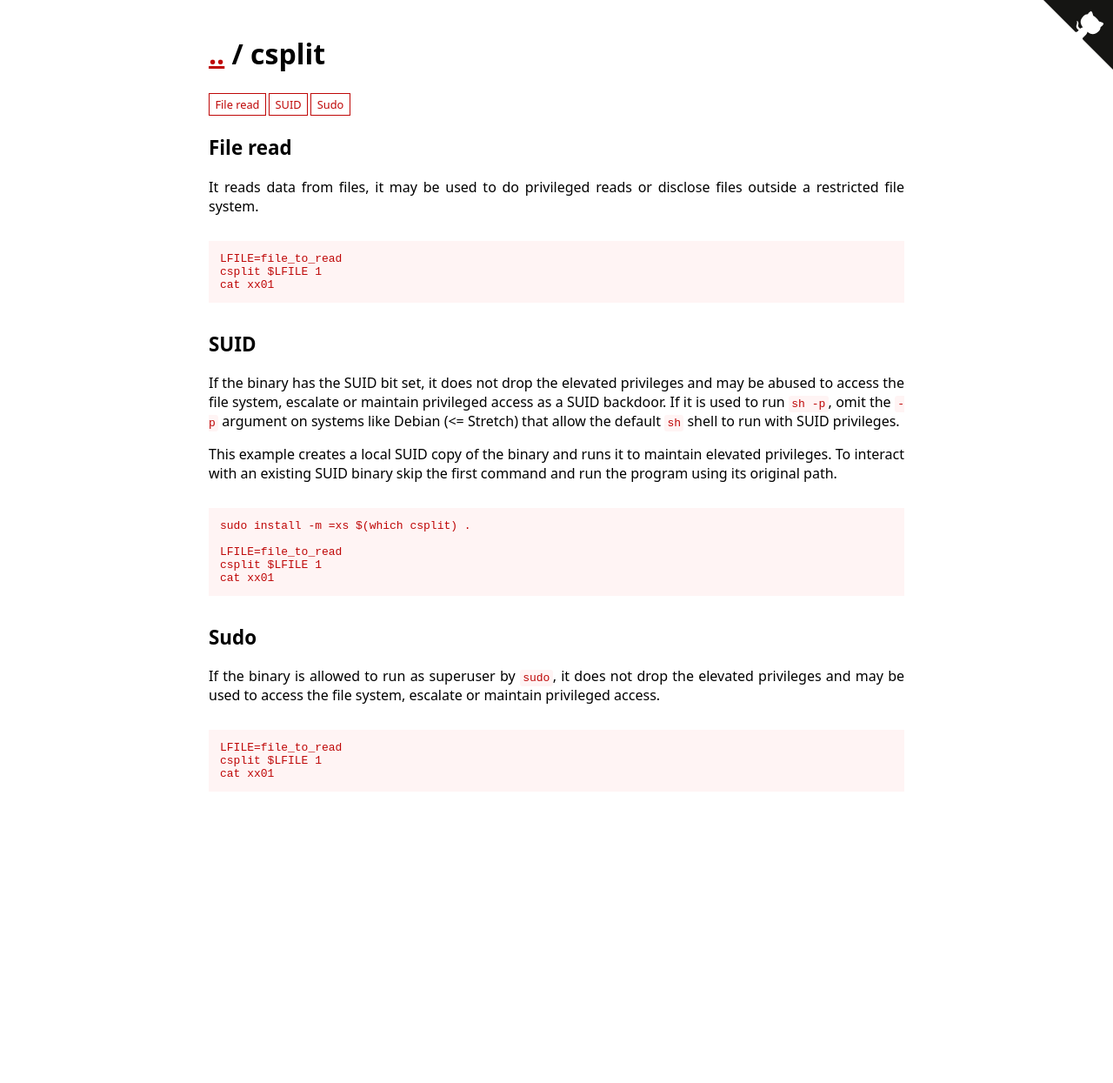
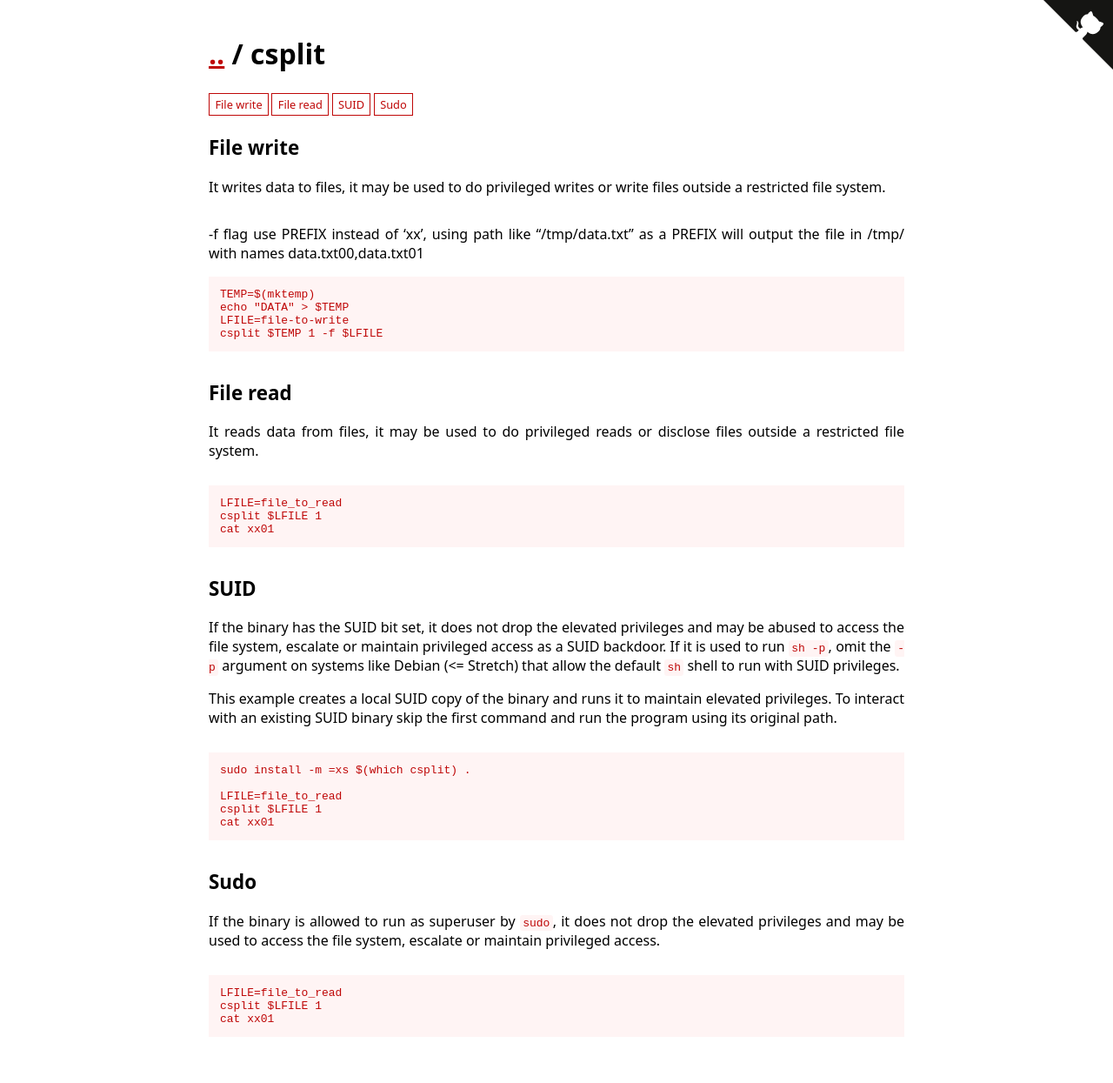
Before and after one commit to GTFOBins/GTFOBins.github.io, a Jekyll site: the page built from _gtfobins/csplit.md, in a window 1280 px wide. Shown: the whole page at 87% size. Built offline with Jekyll 4.4.1, drawn with Linux system fonts in a browser that asks for light colours; before the commit the page ends 963 px from its top, so only the background shows below that.

Commit message:
added file-write

```diff
--- a/_gtfobins/csplit.md
+++ b/_gtfobins/csplit.md
@@ -5,6 +5,13 @@ functions:
         LFILE=file_to_read
         csplit $LFILE 1
         cat xx01
+  file-write:
+    - description: -f flag use PREFIX instead of 'xx', using path like "/tmp/data.txt" as a PREFIX will output the file in /tmp/ with names data.txt00,data.txt01
+      code: |
+        TEMP=$(mktemp)
+        echo "DATA" > $TEMP
+        LFILE=file-to-write
+        csplit $TEMP 1 -f $LFILE
   suid:
     - code: |
         LFILE=file_to_read
```
